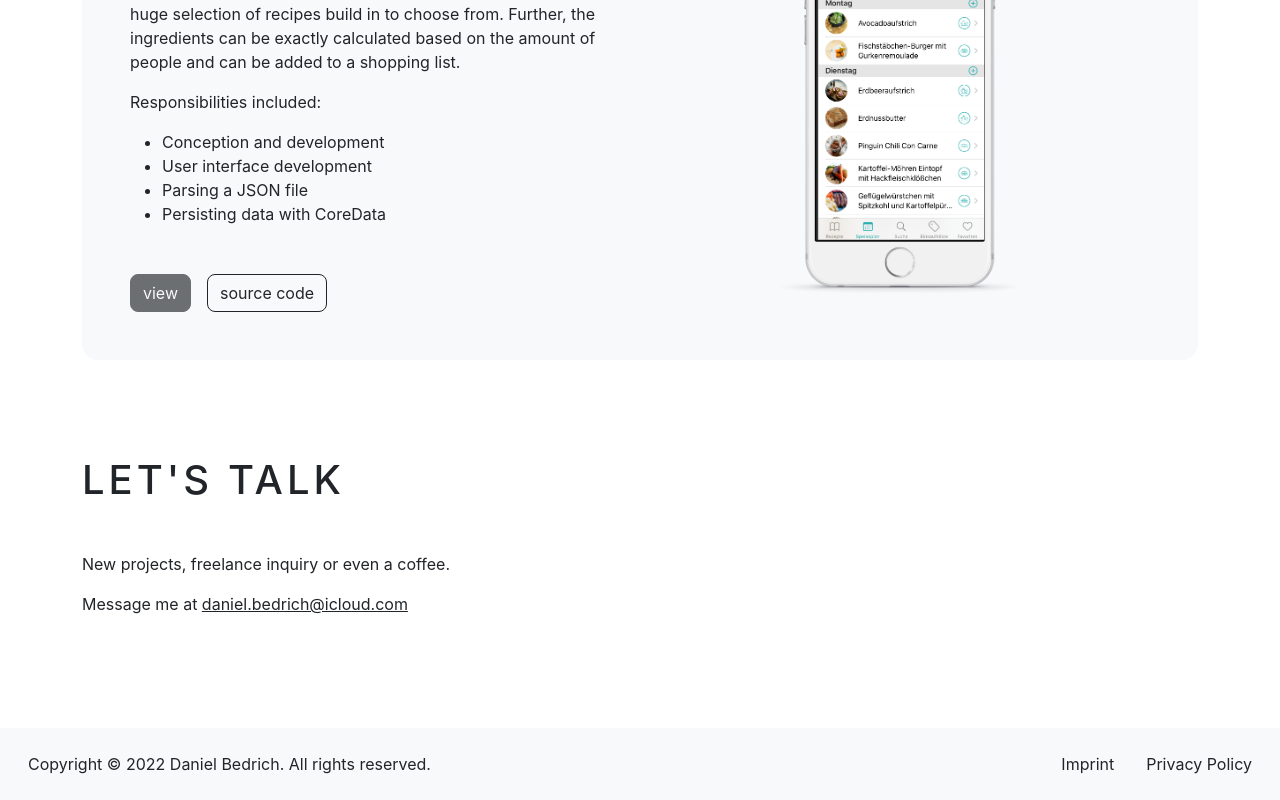
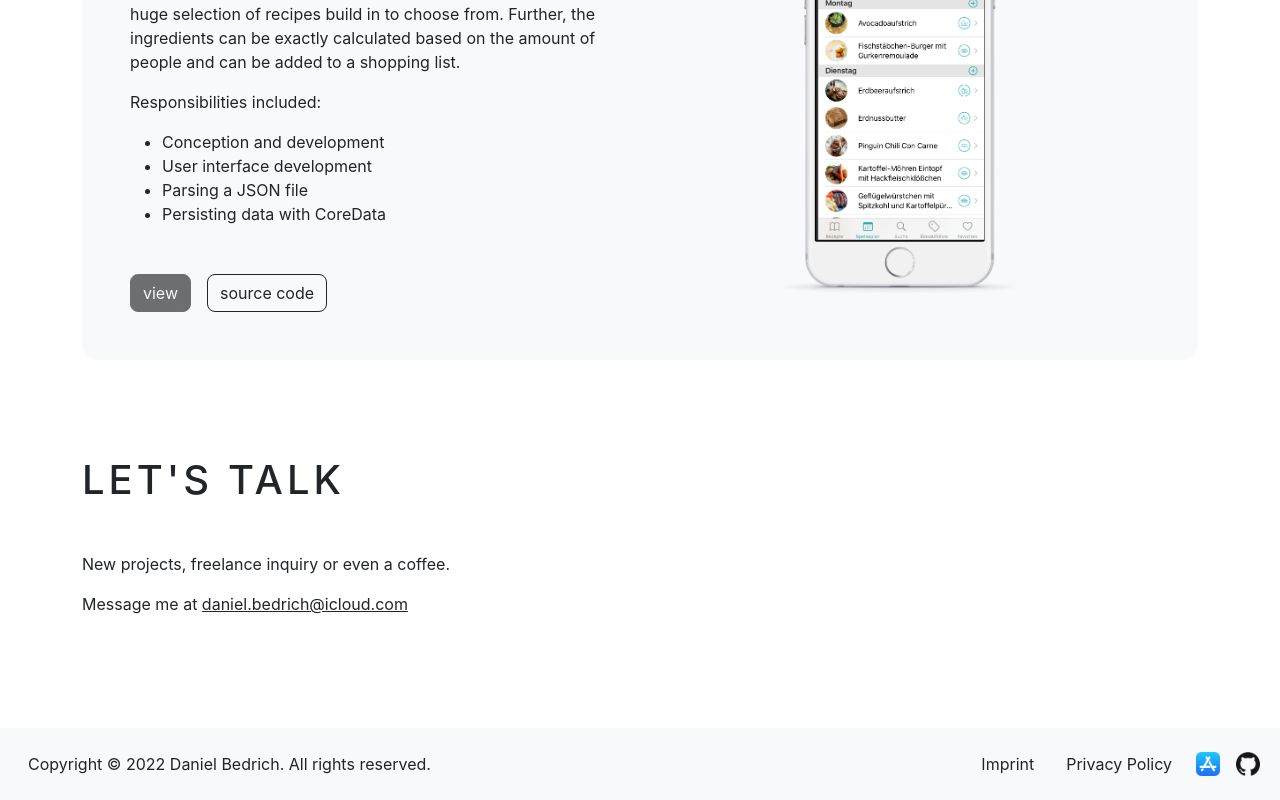
Before and after one commit to Hebrasco/hebrasco.github.io, a React (Create React App) app: page / in a window 1280 px wide. Shown: the part 4356-5156 px from the top of the page. Built offline with nearby package versions, Linux system fonts and the light colour scheme.

Commit message:
Add social link to footer

```diff
--- a/src/common/ExternalLink/ExternalLink.tsx
+++ b/src/common/ExternalLink/ExternalLink.tsx
@@ -8,7 +8,7 @@ interface Props {
   to: string
   className?: string
   fullWidth?: boolean
-  navLink?: boolean
+  navItem?: boolean
   button?: boolean
 }
 
@@ -17,7 +17,7 @@ export default function ExternalLink({
   to,
   className = '',
   fullWidth = true,
-  navLink = false,
+  navItem = false,
   button = false,
 }: Props) {
   return (
@@ -26,7 +26,7 @@ export default function ExternalLink({
       target="_blank"
       rel="noopener noreferrer"
       className={`text-decoration-none
-      ${conditionalStyle(navLink, 'nav-item nav-link')}
+      ${conditionalStyle(navItem, 'nav-item nav-link')}
       ${conditionalStyle(!fullWidth, 'external-account-link')}
       ${conditionalStyle(button, 'btn')}
       ${className}`}
--- /dev/null
+++ b/src/common/SocialLinks/SocialLinks.tsx
@@ -0,0 +1,40 @@
+import React from 'react'
+import ExternalLink from 'common/ExternalLink/ExternalLink'
+import { APPSTORE_PROFILE_URL, GITHUB_PROFILE_URL } from 'constants/Config'
+import gitHubLogo from 'assets/icons/github.png'
+import appStoreLogo from 'assets/icons/app_store.png'
+import { Image } from 'react-bootstrap'
+import { conditionalStyle } from 'utils/helpers'
+
+interface Props {
+  navItem?: boolean
+}
+
+export default function SocialLinks({ navItem = false }: Props): JSX.Element {
+  return (
+    <>
+      <ExternalLink
+        to={APPSTORE_PROFILE_URL}
+        className={`d-md-flex align-items-center ${conditionalStyle(
+          !navItem,
+          'p-2'
+        )}`}
+        fullWidth={false}
+        navItem={navItem}
+      >
+        <Image src={appStoreLogo} fluid />
+      </ExternalLink>
+      <ExternalLink
+        to={GITHUB_PROFILE_URL}
+        className={`d-md-flex align-items-center ml-md-2 ${conditionalStyle(
+          !navItem,
+          'p-2'
+        )}`}
+        fullWidth={false}
+        navItem={navItem}
+      >
+        <Image src={gitHubLogo} fluid className="invertedColor" />
+      </ExternalLink>
+    </>
+  )
+}
--- a/src/components/Footer/Footer.tsx
+++ b/src/components/Footer/Footer.tsx
@@ -4,6 +4,7 @@ import { Col, Container, Row } from 'react-bootstrap'
 import Link from 'common/Link/Link'
 
 import './Footer.css'
+import SocialLinks from 'common/SocialLinks/SocialLinks'
 
 export default function Footer(): JSX.Element {
   function getCurrentYear() {
@@ -28,6 +29,7 @@ export default function Footer(): JSX.Element {
                 label="Privacy Policy"
                 navItem
               />
+              <SocialLinks />
             </div>
           </Col>
         </Row>
--- a/src/components/NavBar/NavBar.tsx
+++ b/src/components/NavBar/NavBar.tsx
@@ -1,11 +1,8 @@
 import React from 'react'
 import { ROUTES } from 'constants/Routes'
-import { APPSTORE_PROFILE_URL, GITHUB_PROFILE_URL } from 'constants/Config'
-import gitHubLogo from 'assets/icons/github.png'
-import appStoreLogo from 'assets/icons/app_store.png'
-import { Container, Image, Nav, Navbar } from 'react-bootstrap'
+import { Container, Nav, Navbar } from 'react-bootstrap'
 import Link from 'common/Link/Link'
-import ExternalLink from 'common/ExternalLink/ExternalLink'
+import SocialLinks from 'common/SocialLinks/SocialLinks'
 
 export default function NavBar(): JSX.Element {
   return (
@@ -18,22 +15,7 @@ export default function NavBar(): JSX.Element {
             <Link to={ROUTES.aboutMe} label="About Me" navItem />
             <Link to={ROUTES.projects} label="Projects" navItem />
             <Link to={ROUTES.contact} label="Contact" navItem />
-            <ExternalLink
-              to={APPSTORE_PROFILE_URL}
-              className="d-md-flex align-items-center"
-              fullWidth={false}
-              navLink
-            >
-              <Image src={appStoreLogo} fluid />
-            </ExternalLink>
-            <ExternalLink
-              to={GITHUB_PROFILE_URL}
-              className="d-md-flex align-items-center ml-md-2"
-              fullWidth={false}
-              navLink
-            >
-              <Image src={gitHubLogo} fluid className="invertedColor" />
-            </ExternalLink>
+            <SocialLinks navItem />
           </Nav>
         </Navbar.Collapse>
       </Container>
```
